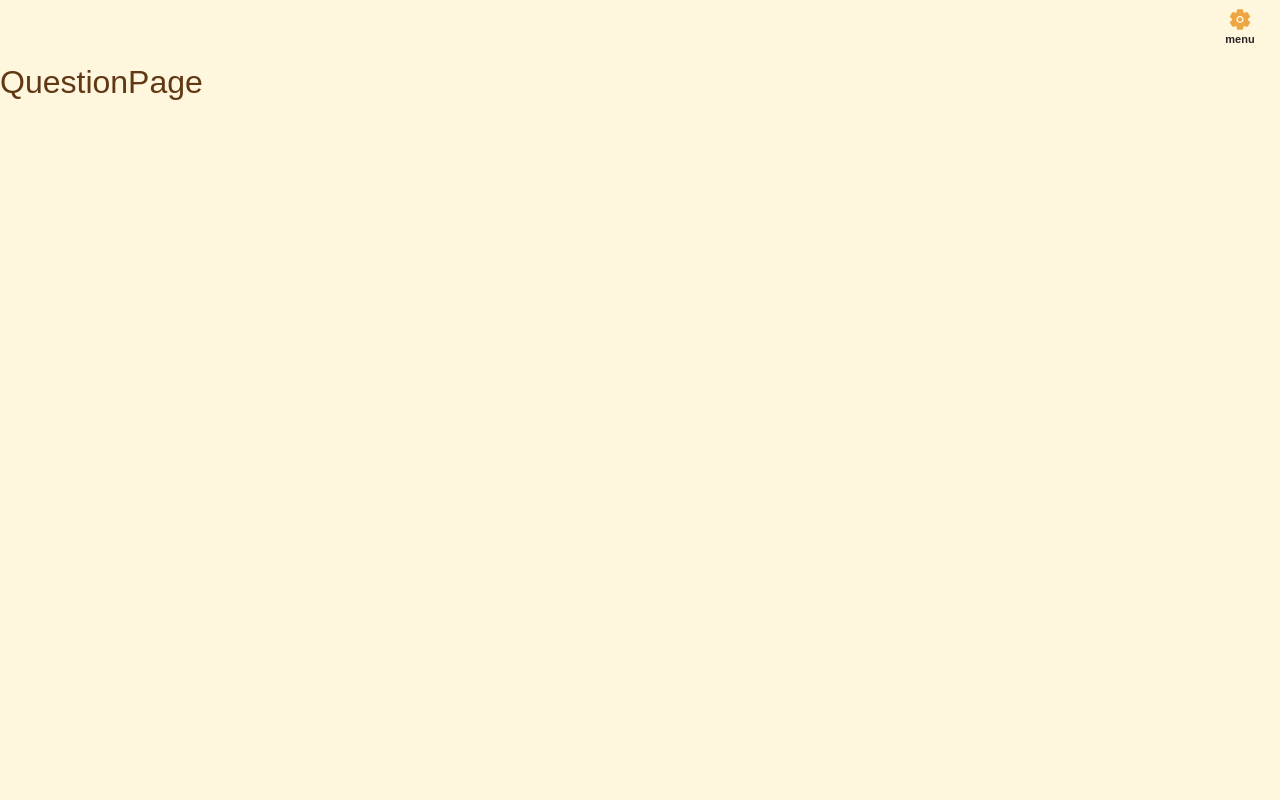
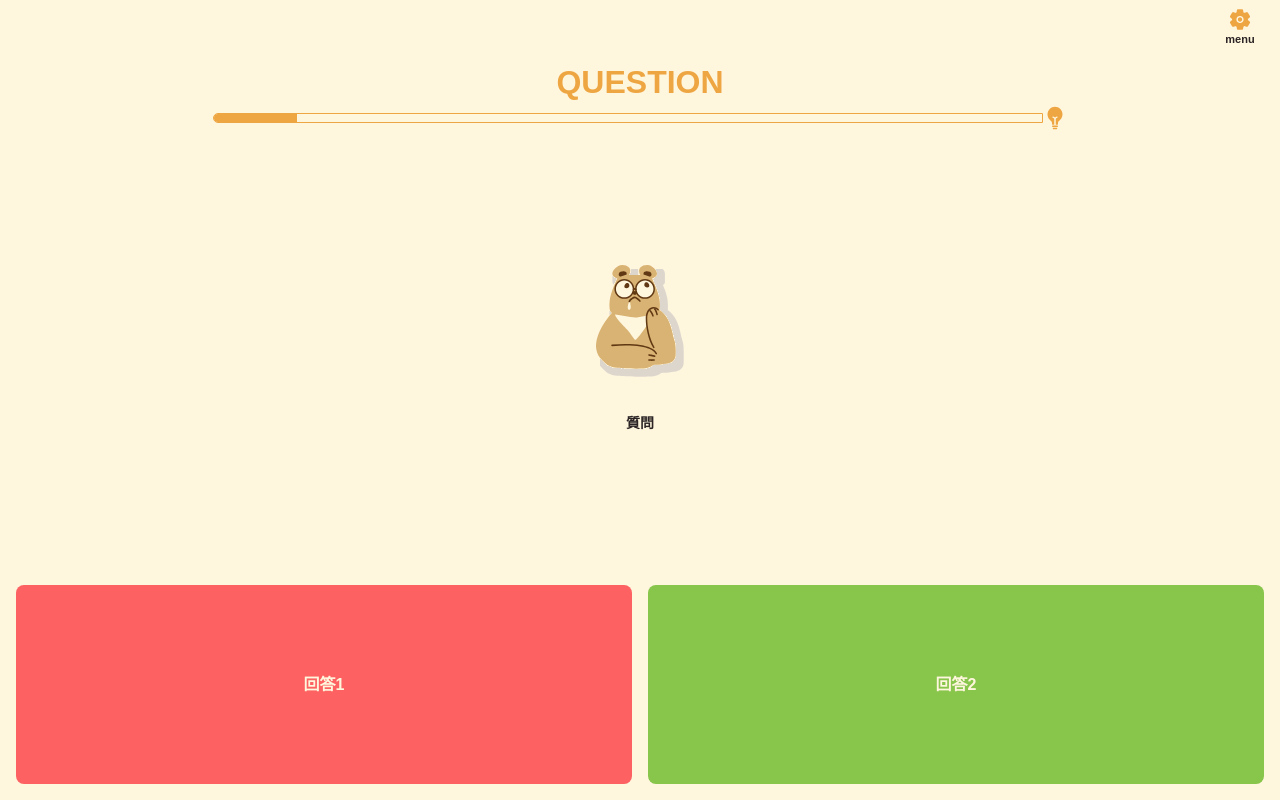
Before and after one commit to uchida189/needsfoods, a Next.js app: page /pages/QuestionPage in a window 1280 px wide. Built offline with nearby package versions, Linux system fonts and the light colour scheme.

Commit message:
[feat]Questionコンポーネントを作成

```diff
--- a/app/globals.css
+++ b/app/globals.css
@@ -4,15 +4,12 @@
 
 :root {
   --background: #fff6de;
-  /* --foreground: #171717; */
+  --header-height: 58px;
 }
 
-/* @media (prefers-color-scheme: dark) {
-  :root {
-    --background: #0a0a0a;
-    --foreground: #ededed;
-  }
-} */
+.content {
+  height: calc(100vh - var(--header-height));
+}
 
 body {
   color: var(--foreground);
--- a/app/pages/QuestionPage/page.tsx
+++ b/app/pages/QuestionPage/page.tsx
@@ -1,9 +1,11 @@
 import React from "react";
+import Question from "@/components/Question/Question";
 
 export default function QuestionPage() {
   return (
-    <div>
-      <p className="text-headline-1 text-sub">QuestionPage</p>
+    <div className="content flex flex-col">
+      <div className="mx-auto text-headline-1 text-main-3 font-bold">QUESTION</div>
+      <Question />
     </div>
   );
 }
--- /dev/null
+++ b/components/Question/Question.tsx
@@ -0,0 +1,33 @@
+'use client';
+import React, {useState, useEffect} from "react";
+import Cookies from "js-cookie";
+import QuestionBox from "../QuestionBox/QuestionBox";
+import AnswerButton from "../AnswerButton/AnswerButton";
+import AnswerProgressBar from "../AnswerProgressBar/AnswerProgressBar";
+
+export default function Question() {
+  return (
+    <div className="h-full flex flex-col justify-between items-center ">
+      <div className="w-2/3 flex items-center">
+        <AnswerProgressBar value={10}/>
+        <img src="../IoBulb.svg"
+          className="mx-auto"
+          alt="IoBuld"
+          width={24}
+          height={24}/>
+      </div>
+      <div className="w-full flex flex-col items-center gap-4">
+        <img src="../bear-question.svg"
+          className="mx-auto"
+          alt="bear-question"
+          width={88}
+          height={114}/>
+        <QuestionBox question="質問" />
+      </div>
+      <div className="w-full h-1/3 flex flex-row gap-4 p-4">
+        <AnswerButton answer="回答1" position="left" onClick={() => {}}/>
+        <AnswerButton answer="回答2" position="right" onClick={() => {}}/>
+      </div>
+    </div>
+  );
+}
```
